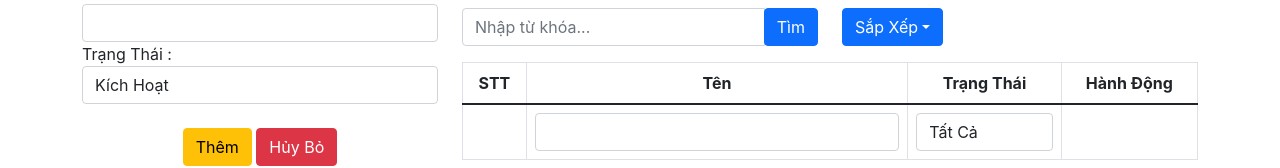
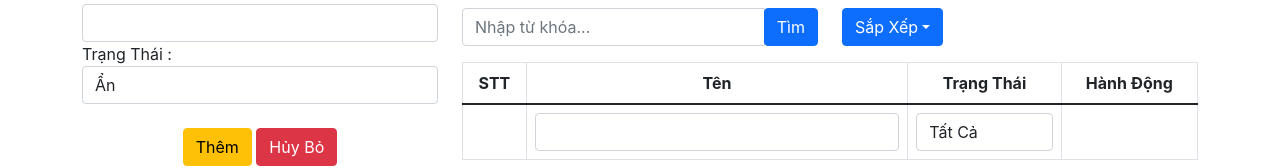
Before and after one commit to daokhoi2k2/learn-nghiepuit, a React (Create React App) app: page / in a window 1280 px wide. Both pictures are taken after a click on the button "Thêm Công Việc". Shown: the part 143-311 px from the top of the page. Built offline with nearby package versions, Linux system fonts and the light colour scheme.

Commit message:
Complete add work and found the reason HOC don't re-render when props changes

```diff
--- a/src/App.js
+++ b/src/App.js
@@ -11,6 +11,7 @@ class App extends Component {
       tasks: JSON.parse(localStorage.getItem("tasks")) || [],
       taskShow: false,
     };
+    console.log("App Constructor")
   }
 
   handleMockData = () => {
@@ -63,19 +64,45 @@ class App extends Component {
   }
 
   showForm = () => {
-    console.log("Show form")
+    console.log("Show form");
     this.setState({
-      taskShow: true
-    })
-  }
+      taskShow: true,
+    });
+  };
 
   handleExit = () => {
     this.setState({
-      taskShow: false
-    })
-  }
+      taskShow: false,
+    });
+  };
+
+  // Cách này làm khá dài dòng do chưa áp dụng Referrence
+  // addWorkItem = (item) => {
+  //   item.id = this.generateID();
+  //   this.setState((prev) => {
+  //     return {
+  //       ...prev,
+  //       tasks: [...prev.tasks, item]
+  //     };
+  //   });
+  // };
+
+  addWorkItem = (item) => {
+    const { tasks } = this.state;
+    item.id = this.generateID();
+    tasks.push(item);
+    this.setState({
+      tasks: [...tasks],
+    });
+    // Đã tìm ra được nguyên nhân khiến Table không re-render khi sử dụng HOC React.memo
+    // Lý do: giá trị thay đổi phải là 1 state khác (Không được sử dụng refenrence để ghi đè giá trị cũ) (Phải tìm hiểu kỹ hơn)
+    // Cái tasks tham số là nguyên nhân khiến table không re-render
+    console.log(tasks);
+    localStorage.setItem("tasks", JSON.stringify(tasks));
+  };
 
   render() {
+    console.log("Re-render app");
     return (
       <>
         <div className='container'>
@@ -86,10 +113,19 @@ class App extends Component {
           <div className='row'>
             {this.state.taskShow && (
               <div className='col-xs-4 col-sm-4 col-md-4 col-lg-4'>
-                <TaskForm onExit={this.handleExit}/>
+                <TaskForm
+                  onExit={this.handleExit}
+                  addWorkItem={this.addWorkItem}
+                />
               </div>
             )}
-            <div className={this.state.taskShow ? 'col-xs-8 col-sm-8 col-md-8 col-lg-8' : 'col-xs-12 col-sm-12 col-md-12 col-lg-12'}>
+            <div
+              className={
+                this.state.taskShow
+                  ? "col-xs-8 col-sm-8 col-md-8 col-lg-8"
+                  : "col-xs-12 col-sm-12 col-md-12 col-lg-12"
+              }
+            >
               <button
                 onClick={this.showForm}
                 type='button'
--- a/src/components/TaskForm/index.js
+++ b/src/components/TaskForm/index.js
@@ -2,24 +2,52 @@ import React, { useState } from "react";
 import { Component } from "react/cjs/react.production.min";
 
 class TaskForm extends Component {
+  constructor(props) {
+    super(props);
+    this.state = {
+      name: "",
+      status: false,
+    };
+  }
+
+  changeInfo = (e) => {
+    const name = e.target.name;
+    this.setState({
+      [name]: e.target.value
+    })
+  };
+
+  handleSubmit = (e) => {
+    e.preventDefault();
+    this.props.addWorkItem({...this.state});
+  }
 
   render() {
+    console.log("Re-render task form")
     return (
       <div className='panel panel-warning'>
         <div className='panel-heading d-flex justify-content-between'>
           <h3 className='panel-title'>Thêm Công Việc</h3>
-          <div onClick={this.props.onExit} style={{cursor: "pointer"}}>x</div>
+          <div onClick={this.props.onExit} style={{ cursor: "pointer" }}>
+            x
+          </div>
         </div>
         <div className='panel-body'>
-          <form>
+          <form onSubmit={this.handleSubmit}>
             <div className='form-group'>
               <label>Tên :</label>
-              <input type='text' className='form-control' />
+              <input
+                type='text'
+                className='form-control'
+                value={this.state.name}
+                onChange={this.changeInfo}
+                name="name"
+              />
             </div>
             <label>Trạng Thái :</label>
-            <select className='form-control' required='required'>
-              <option value={1}>Kích Hoạt</option>
-              <option value={0}>Ẩn</option>
+            <select className='form-control' name="status" value={this.state.status} onChange={this.changeInfo}>
+              <option value={true}>Kích Hoạt</option>
+              <option value={false}>Ẩn</option>
             </select>
             <br />
             <div className='text-center'>
```
